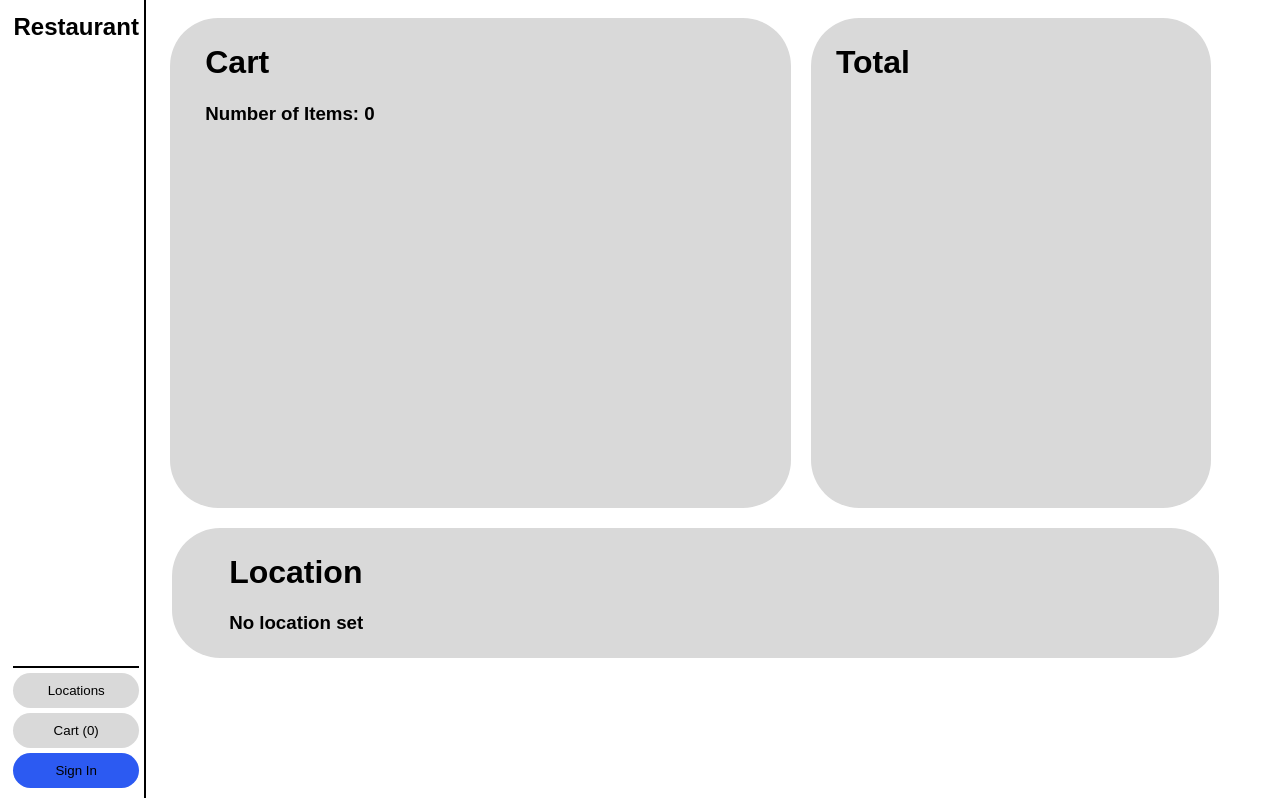
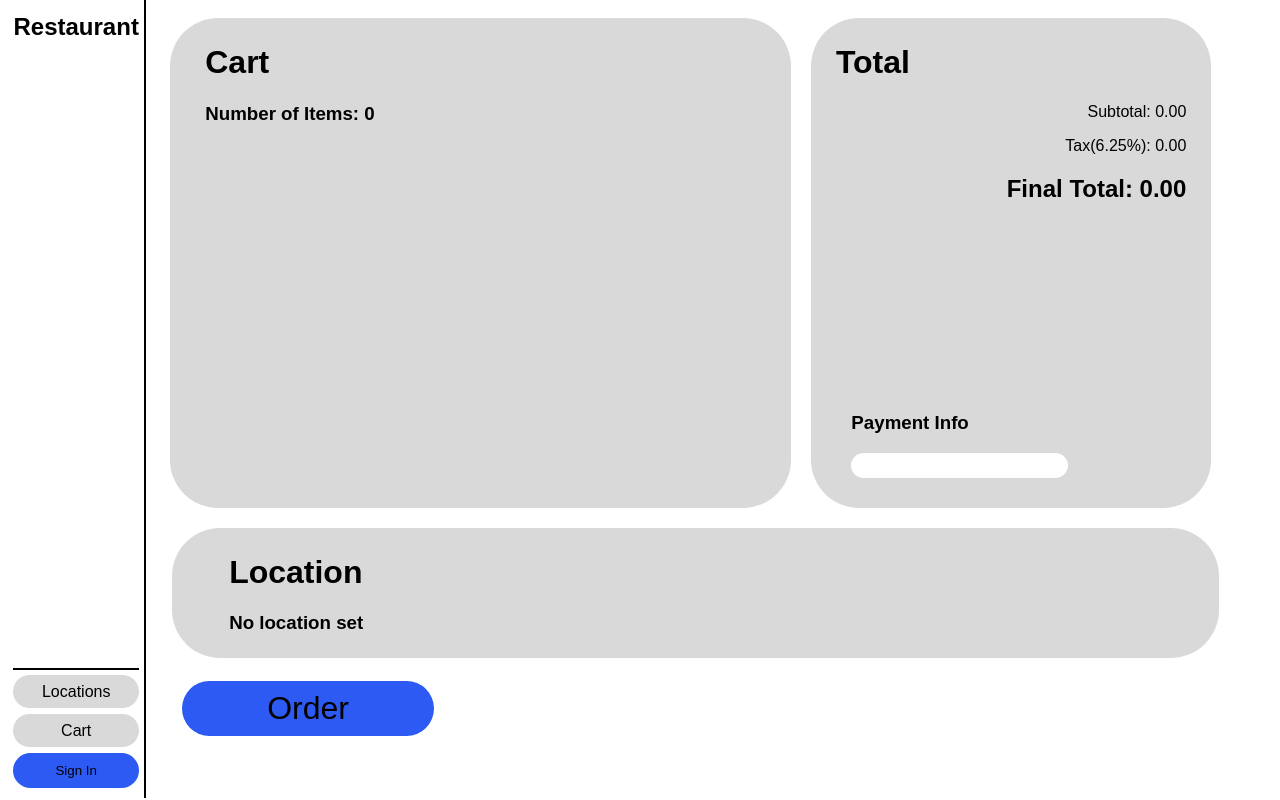
Before and after one commit to nmalicki/restaurant, a PHP site: page /restaurant/cart.php in a window 1280 px wide. Run offline with PHP 8.4, Linux system fonts and the light colour scheme; data comes from the database, SQL or seed files in the repository.

Commit message:
updating to current

```diff
--- a/cart.php
+++ b/cart.php
@@ -4,29 +4,18 @@
     include "header.php";
     require "shared/dbConnect.php";
 
-    if(isset($_SESSION['orderId']) == false){
-        $sql ="SELECT `AUTO_INCREMENT` FROM  INFORMATION_SCHEMA.TABLES WHERE TABLE_SCHEMA = 'restaurant' AND TABLE_NAME  = 'orders';";
-        $result = queryDb($sql);
-        if ($result->num_rows > 0) {
-            while ($row = $result->fetch_assoc()) {
-                $orderId = $row['AUTO_INCREMENT'];
-            }
-        } else {
-            echo "0 results";
-        }
-        $_SESSION['orderId'] = $orderId;
-    }
+    checkOrCreateOrder();
 
 
-    $sql = "SELECT menuItemName, dish.quantity FROM dish, orders, menuItem WHERE orders.orderId = " . $_SESSION['orderId'] . " AND dish.orderId = orders.orderId and dish.menuId = menuitem.menuItemId;";
+    $sql = "SELECT menuItemName, dish.quantity, dish.price, dish.dishId FROM dish, orders, menuItem WHERE orders.orderId = " . $_SESSION['orderId'] . " AND dish.orderId = orders.orderId and dish.menuId = menuitem.menuItemId;";
     $result = queryDb($sql);
     $dishes = [];
     if ($result->num_rows > 0) {
         while ($row = $result->fetch_assoc()) {
-            array_push($dishes, $row["menuItemName"], $row["quantity"]);
+            array_push($dishes, $row["menuItemName"], $row["quantity"], $row['price'], $row['dishId']);
         }
     }
-
+    $_SESSION['dishes'] = $dishes;
     $dishesJson = json_encode($dishes);
     echo "<script> cart = $dishesJson;</script>";
 
@@ -34,23 +23,37 @@
         $locationJson = json_encode($_SESSION['location']);
     echo "<script> cartLocation = $locationJson;</script>";
     }
+    if(isset($_SESSION['paymentInfo'])){
+        $payment = $_SESSION['paymentInfo'];
+    }
     else{
-        //create button that sends them to location page
+        $payment = "";
     }
+
 
     ?>
 </head>
 
 
 <body id="cartBody" onload="populateCart()">
-    <div>
+    <form action="orderAction.php" method="POST">
         <div id="split">
             <div id="cart" class="cartDiv">
                 <h1 class="cartH1">Cart</h1>
                 <p id="cartList" ><p/>
             </div>
-            <div id="totals" class="cartDiv"><h1 class="cartH1">Total</h1></div>
+            <div id="totals" class="cartDiv">
+                <h1 class="cartH1">Total</h1>
+                <div id="totalSubDiv"></div>
+                <div id="paymentDiv">
+                    <h3>Payment Info</h3>
+                    <input id="payInput" name="payment" type="number" value="<?php echo $payment?>" required></input>
+                </div>
+
+            </div>
         </div>
-        <div id="locationInfo" class="cartDiv"><h1 class="cartH1">Location</h1></div>
-    </div>
+        <div id="locationInfo" class="cartDiv"><h1 class="cartH1" maxLength="16">Location</h1></div>
+
+        <button id="orderButton">Order</button>
+    </form>
 </body>
--- a/customer/cart.css
+++ b/customer/cart.css
@@ -35,6 +35,7 @@ Click nbfs://nbhost/SystemFileSystem/Templates/Other/CascadeStyleSheet.css to ed
 }
 #totals{
     width: 35%;
+    position: relative;
 }
 #locationInfo{
     margin-left: 13%;
@@ -54,3 +55,54 @@ Click nbfs://nbhost/SystemFileSystem/Templates/Other/CascadeStyleSheet.css to ed
     background-color: var(--main);
     margin-top:2%;
 }
+
+.totalInfo{
+    margin-right:5%;
+    text-align: right;
+}
+
+#orderButton{
+    width: 20%;
+    height: 7%;
+    background-color: var(--accent);
+    margin-top: 1%;
+    margin-left: 2%;
+    font-size: 2rem;
+}
+
+#paymentDiv{
+    position: absolute;
+    bottom: 3%;
+    left: 10%;
+}
+
+#payInput{
+    background-color: var(--main);
+}
+
+/* Chrome, Safari, Edge, Opera */
+input::-webkit-outer-spin-button,
+input::-webkit-inner-spin-button {
+  -webkit-appearance: none;
+  margin: 0;
+}
+
+/* Firefox */
+input[type=number] {
+  -moz-appearance: textfield;
+}
+
+h1.orderConfim{
+    text-align: center;
+}
+
+.postOrderDiv{
+    text-align: center;
+    padding: 1%;
+    width: 20%;
+    margin: 2% 4%;
+    margin-top: 0%;
+    margin-left:45%;
+    border: 2px solid black;
+    border-radius: 10rem;
+}
--- a/customer/location.css
+++ b/customer/location.css
@@ -38,9 +38,11 @@ div.mapDiv{
 
 p.aLocation{
     width: 100%;
-    height: 2%;
+    height: 4%;
     margin: 0;
+    margin-bottom: 1%;
     margin-left: 5%;
+    padding: 1%;
     display: inline;
 }
 
@@ -51,6 +53,9 @@ button.aLocation{
     background-color: var(--accent);
 }
 
+button.aLocation:disabled{
+    background-color: var(--selected);
+}
 
 .locationForm{
     width: 100%;
--- a/customer/menu.css
+++ b/customer/menu.css
@@ -54,6 +54,11 @@ button.menuOrderButton{
 .superDiv{
     display: flex;
     margin-left: 15%;
+    width: 80%;
+}
+
+.leftMenu{
+
 }
 .rightmenu{
     width: 60%;
@@ -96,12 +101,14 @@ button.menuOrderButton{
 }
 
 .toggleButton:has(.toggleBox:checked){
-    background-color: var(--background);
+    background-color: var(--accent);
+    color: white;
 
 }
 
 .toggleButton:has(.toggleBox:not(:checked)){
     background-color: var(--main);
+    color: black;
 }
 
 .regularMenu{
--- a/header.php
+++ b/header.php
@@ -19,8 +19,8 @@
 
     </div>
     <div id="signInIsland">
-        <button><a class= "buttonLink" href="locations.php">Locations</a></button>
-        <button><a id="cartButton" class="buttonLink" href="cart.php">Cart</a></button>
+        <a class="fakeButton" href="locations.php">Locations</a>
+        <a id="cartButton" class="fakeButton" href="cart.php">Cart</a>
         <button id="signInButton" class="accentButton" onclick="signInPopUp()">Sign In</button>
         <button id="signOut"> Sign Out</button>
     </div>
--- a/locations.php
+++ b/locations.php
@@ -4,7 +4,7 @@
 
         <title>Restaurant: Locations</title>
     </head>
-    <body>
+    <body onload="selectedLocation()">
 
         <h1>Locations</h1>
 
--- a/shared/dbConnect.php
+++ b/shared/dbConnect.php
@@ -92,12 +92,10 @@ function checkOrCreateOrder() {
                 $orderId = $row['AUTO_INCREMENT'];
             }
         }
+
+        $sql = "INSERT INTO `orders` (`orderId`, `date`, `customerId`, `locationId`) VALUES (" . $orderId . ", '" . date("Y-m-d") . "', " . $customerId . ", " . $location . ");";
+        $result = modifyDb($sql);
         $_SESSION['orderId'] = $orderId;
-
-
-
-        $sql = "INSERT INTO `orders` (`orderId`, `date`, `customerId`, `locationId`) VALUES (" . $_SESSION['orderId'] . ", '" . date("Y-m-d") . "', " . $customerId . ", " . $location . ");";
-        $result = modifyDb($sql);
     } else {
         $sql = "UPDATE `orders` SET `customerId`= $customerId, `locationId` = $location WHERE orders.orderid =  " . $_SESSION['orderId'] . ";";
         $result = modifyDb($sql);
--- a/shared/main.css
+++ b/shared/main.css
@@ -79,3 +79,28 @@ h1{
     border-top: 2px solid;
     padding-top: 5px;
 }
+
+.logBackLink{
+    text-decoration: none;
+}
+
+.fakeButton{
+    text-decoration: none;
+    text-align: center;
+    display: block;
+    width: 100%;
+    height: 25px;
+    border-radius: 35px;
+    border: 0px;
+    margin-bottom: 5%;
+    padding-top: 6%;
+    align-items: center;
+    justify-content: center;
+    background-color: var(--background);
+    cursor: pointer;
+
+}
+
+.fakeButton:link, .fakeButton:visited{
+    color: var(--text);
+}
--- a/signInAction.php
+++ b/signInAction.php
@@ -19,7 +19,7 @@ if ($result->num_rows == 1) {
             echo "<a class='logLink backLink' href='index.php'>Home</a>";
 
 
-              //setting session values
+            //setting session values
             $_SESSION["customerId"] = $row["customerId"];
             $_SESSION['email'] = $row["email"];
             $_SESSION['givenName'] = $row["givenName"];
```
Also changed, not shown: locationAction.php (+8 -4 lines), menuAction.php (+6 -3 lines), menuItem.php (+8 -5 lines), orderAction.php (+57 -21 lines), registerAction.php (+26 -0 lines), shared/scripts.js (+87 -13 lines).
